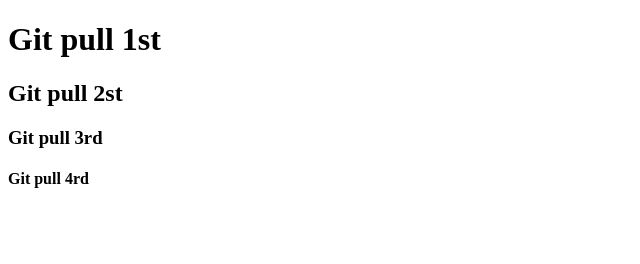
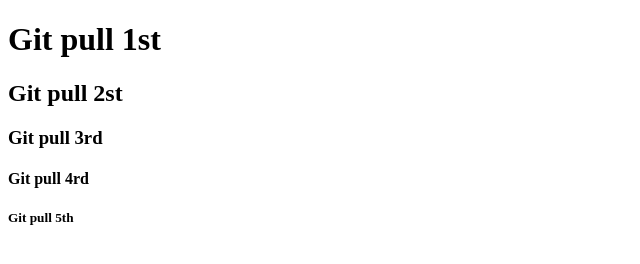
Before and after one commit to jackle500/donut, a plain HTML site: page index.html in a window 1280 px wide. Shown: the full height of the page, 0-640 px from the left. Drawn offline with Linux system fonts and the light colour scheme.

Commit message:
5th heading added

```diff
--- a/index.html
+++ b/index.html
@@ -12,6 +12,7 @@
 
     <h4>Git pull 4rd</h4>
 
+    <h5>Git pull 5th</h5>
 
 </head>
 <body>
```
